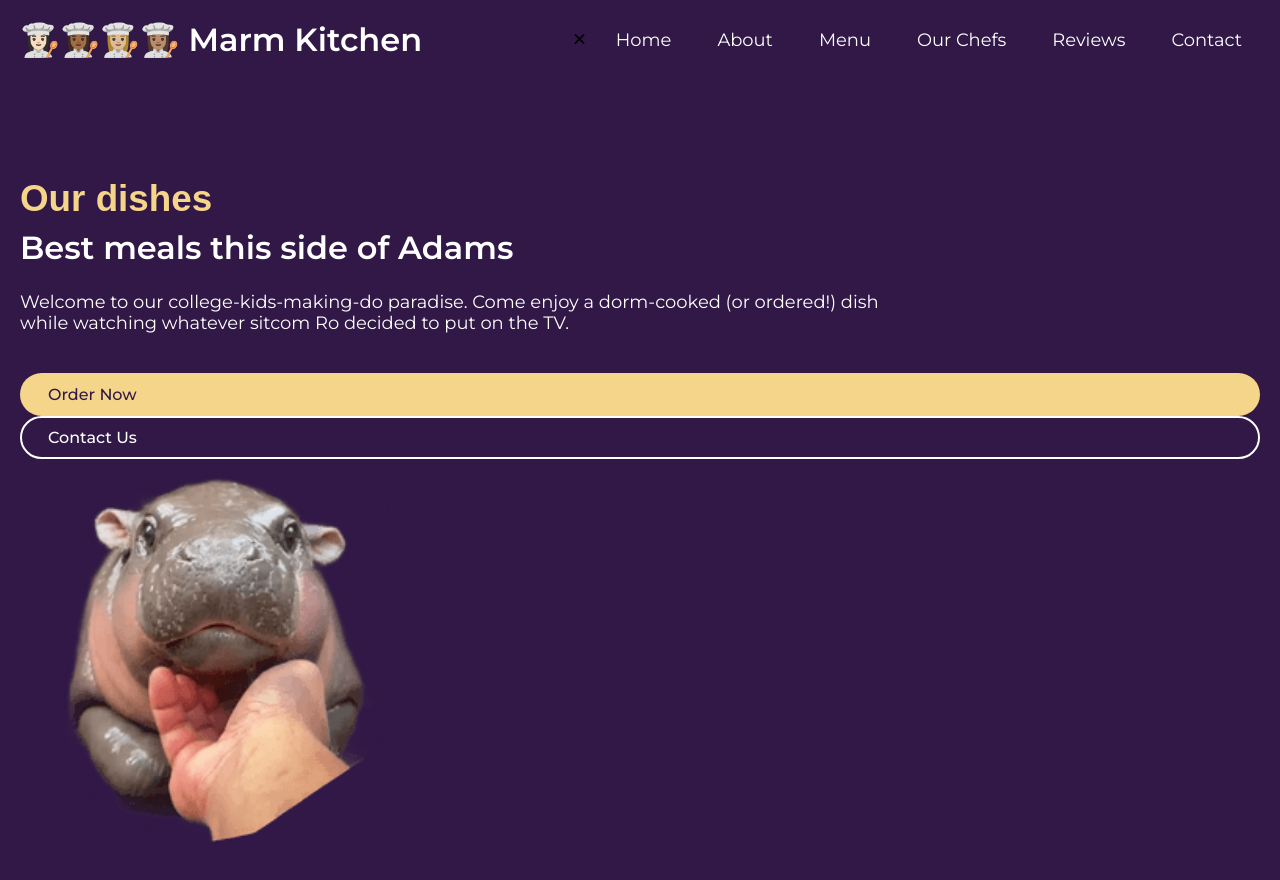
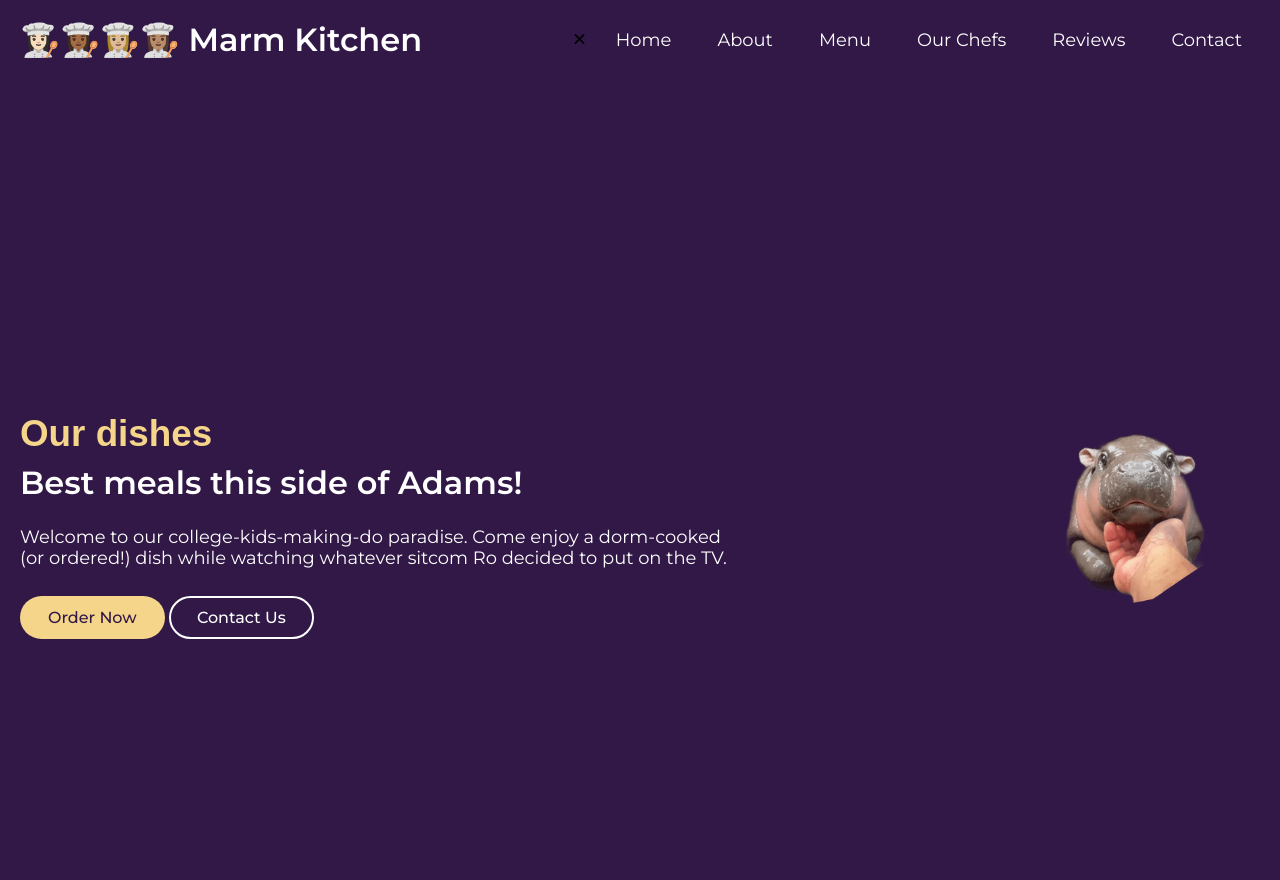
Before and after one commit to Amakarena/personal_projects, a plain HTML site: page MARM kitchen/index.html in a window 1280 px wide. Drawn offline with Linux system fonts and the light colour scheme; a script that the page names is missing; a web font is replaced by a local one.

Commit message:
fixed (literlly lol)...for now

```diff
--- a/MARM kitchen/index.html
+++ b/MARM kitchen/index.html
@@ -49,19 +49,19 @@
             <div class="section-content">
                 <div class="hero-details">
                     <h2 class="title">Our dishes</h2>
-                    <h3 class="subtitle">Best meals this side of Adams</h3>
+                    <h3 class="subtitle">Best meals this side of Adams!</h3>
                     <p class="description">Welcome to our college-kids-making-do paradise.
                         Come enjoy a dorm-cooked (or ordered!) dish while watching whatever
-                        sitcom Ro decided to put on the TV.
-                    </p>
+                        sitcom Ro decided to put on the TV.</p>
+
                     <div class="buttons">
                         <a href="#" class="button order-now">Order Now</a>
                         <a href="#" class="button contact-us">Contact Us</a>
                     </div>
-                    <div class="hero-image-wrapper">
+                </div>
+                <div class="hero-image-wrapper">
                         <!-- placeholder image -->
                         <img src="images/precious-moo-deng.png" alt="Hero" class="hero-image">
-                    </div>
                 </div>
             </div>
         </section>
--- a/MARM kitchen/style.css
+++ b/MARM kitchen/style.css
@@ -158,7 +158,9 @@ body.show-mobile-menu header::before {
 }
 
 .hero-section .hero-details .button {
-    display: flex;
+    /* controls the size of the buttons */
+    display: fixed;
+    /* gap between hero section details and navbar */
     gap: 23px;
 }
 
```
